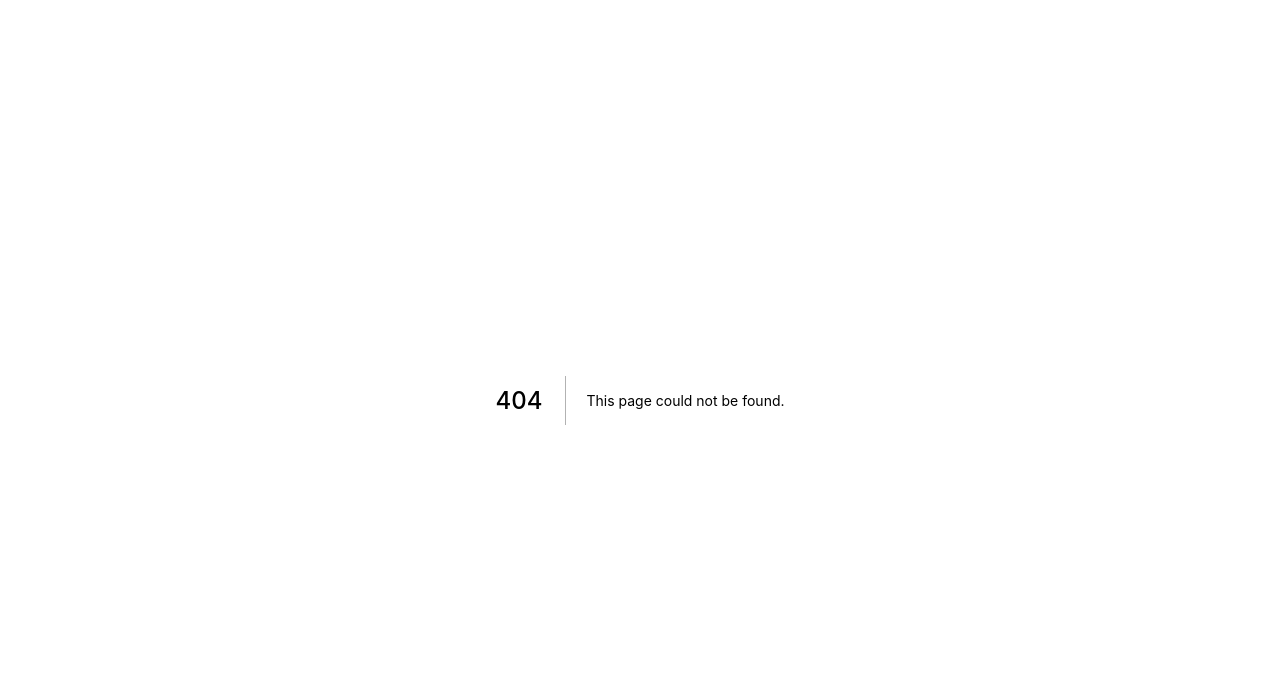
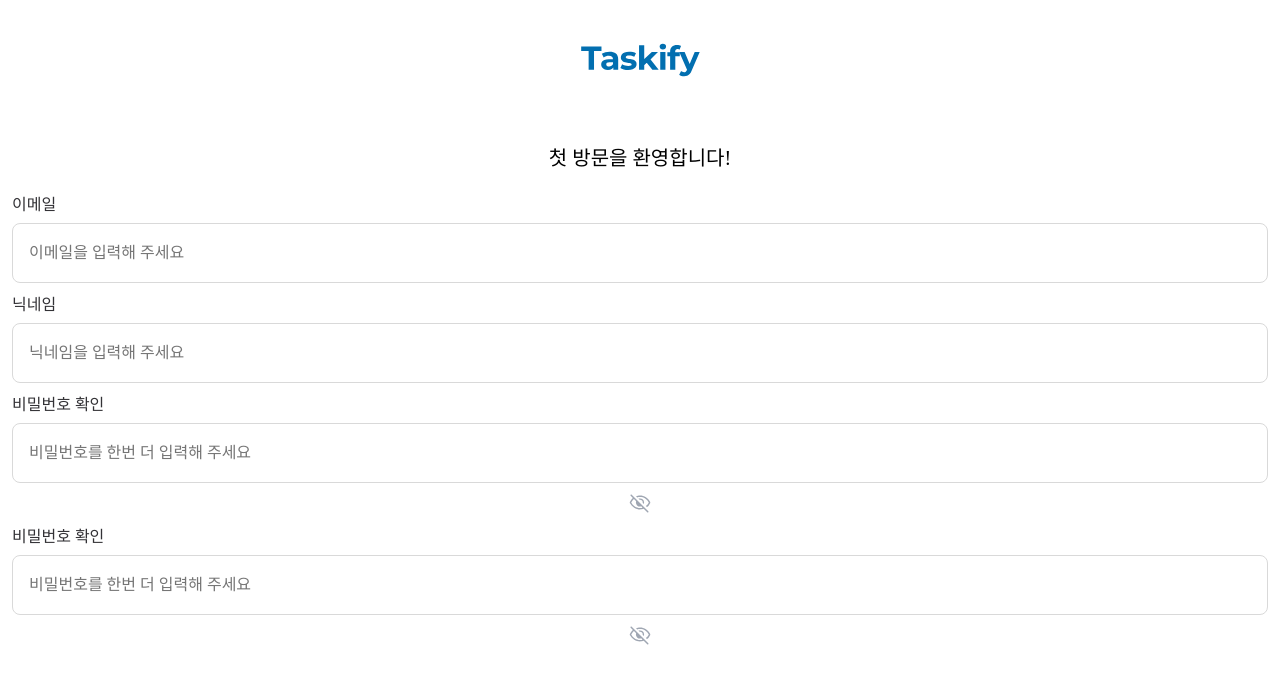
Before and after one commit to samacyeou/BonVoyage, a Next.js app: page /signUp in a window 1280 px wide. Before the commit this address had no page. Shown: the top 682 px of the page. Built offline with nearby package versions, Linux system fonts and the light colour scheme.

Commit message:
✨ feat: 회원가입 페이지 추가

```diff
--- a/src/components/atoms/input/emailInput/emailInput.module.scss
+++ b/src/components/atoms/input/emailInput/emailInput.module.scss
@@ -1,4 +1,5 @@
 .inputForm {
+  width: 100%;
   display: flex;
   flex-direction: column;
   gap: 8px;
@@ -10,7 +11,6 @@
 
   .inputBox {
     border: 1px solid;
-    width: 100%;
     height: 27px;
     padding: 15.5px 16px;
     border-radius: 8px;
--- a/src/components/atoms/input/nicknameInput/nicknameInput.module.scss
+++ b/src/components/atoms/input/nicknameInput/nicknameInput.module.scss
@@ -1,4 +1,5 @@
 .inputForm {
+  width: 100%;
   display: flex;
   flex-direction: column;
   gap: 8px;
@@ -11,7 +12,6 @@
 
   .inputBox {
     border: 1px solid;
-    width: 100%;
     height: 27px;
     padding: 15.5px 16px;
     border-radius: 8px;
--- a/src/components/atoms/input/passwordConfirmInput/passwordConfirmInput.module.scss
+++ b/src/components/atoms/input/passwordConfirmInput/passwordConfirmInput.module.scss
@@ -1,4 +1,5 @@
 .inputForm {
+  width: 100%;
   display: flex;
   flex-direction: column;
   gap: 8px;
@@ -11,7 +12,6 @@
 
   .inputBox {
     border: 1px solid;
-    width: 100%;
     height: 27px;
     padding: 15.5px 16px;
     border-radius: 8px;
--- a/src/components/atoms/input/passwordInput/passwordInput.module.scss
+++ b/src/components/atoms/input/passwordInput/passwordInput.module.scss
@@ -1,4 +1,5 @@
 .inputForm {
+  width: 100%;
   display: flex;
   flex-direction: column;
   gap: 8px;
@@ -11,7 +12,6 @@
 
   .inputBox {
     border: 1px solid;
-    width: 100%;
     height: 27px;
     padding: 15.5px 16px;
     border-radius: 8px;
--- /dev/null
+++ b/src/pages/signUp/index.tsx
@@ -0,0 +1,76 @@
+import EmailInput from '@/components/atoms/input/emailInput/EmailInput';
+import NicknameInput from '@/components/atoms/input/nicknameInput/NicknameInput';
+import PasswordConfirmInput from '@/components/atoms/input/passwordConfirmInput/passwordConfirmInput';
+import Image from 'next/image';
+import { useState } from 'react';
+import { SubmitHandler, useForm } from 'react-hook-form';
+import styles from './signUp.module.scss';
+
+interface SignUpProps {
+  email: string;
+  nickname: string;
+  password: string;
+  passwordConfirm: string;
+}
+
+export default function SignUp() {
+  const {
+    register,
+    handleSubmit,
+    formState: { errors },
+  } = useForm<SignUpProps>({ mode: 'all' });
+  const [password, setPassword] = useState<string>('');
+  console.error('errors', errors);
+
+  const onSubmit: SubmitHandler<SignUpProps> = (data: any) => {
+    // Handle form submission
+  };
+
+  const logo = (
+    <Image src="/assets/icon/taskify.svg" width={120} height={120} alt="logo" />
+  );
+
+  return (
+    <div className={styles.signUpWrapper}>
+      <div className={styles.signUpLogoContainer}>
+        <div className={styles.signUpLogo}>{logo}</div>
+        <p className={styles.signUpNiceMeetYouText}>첫 방문을 환영합니다!</p>
+      </div>
+      <form
+        className={styles.signUpFormContainer}
+        onSubmit={handleSubmit(onSubmit)}
+      >
+        <EmailInput errors={errors} />
+        <NicknameInput errors={errors} />
+        <PasswordConfirmInput
+          errors={errors}
+          placeholder="비밀번호를 입력해주세요"
+          text="비밀번호"
+          {...register('password', {
+            minLength: {
+              value: 8,
+              message: '8자 이상 입력해주세요.',
+            },
+            // required: '비밀번호를 입력해주세요',
+          })}
+        />
+        <PasswordConfirmInput
+          errors={errors}
+          placeholder="비밀번호를 한번 더 입력해주세요"
+          text="비밀번호 확인"
+          {...register('passwordConfirm', {
+            minLength: {
+              value: 8,
+              message: '8자 이상 입력해주세요.',
+            },
+            // required: '비밀번호를 입력해주세요',
+            validate: {
+              matchesConfirmation: (value, { password }) =>
+                value === password || '비밀번호가 일치하지 않습니다.',
+            },
+          })}
+        />
+      </form>
+    </div>
+  );
+}
--- /dev/null
+++ b/src/pages/signUp/signUp.module.scss
@@ -0,0 +1,28 @@
+.signUpWrapper {
+  display: flex;
+  flex-direction: column;
+  width: calc(100% - 24px);
+  height: 100%;
+  margin: 0 12px;
+}
+
+.signUpLogoContainer {
+  display: flex;
+  flex-direction: column;
+  justify-content: center;
+  align-items: center;
+  width: 100%;
+}
+
+.signUpNiceMeetYouText {
+  color: var(--black);
+  font-size: 2rem;
+}
+
+.signUpFormContainer {
+  display: flex;
+  flex-direction: column;
+  align-items: stretch;
+  width: 100%;
+  gap: 8px;
+}
```
